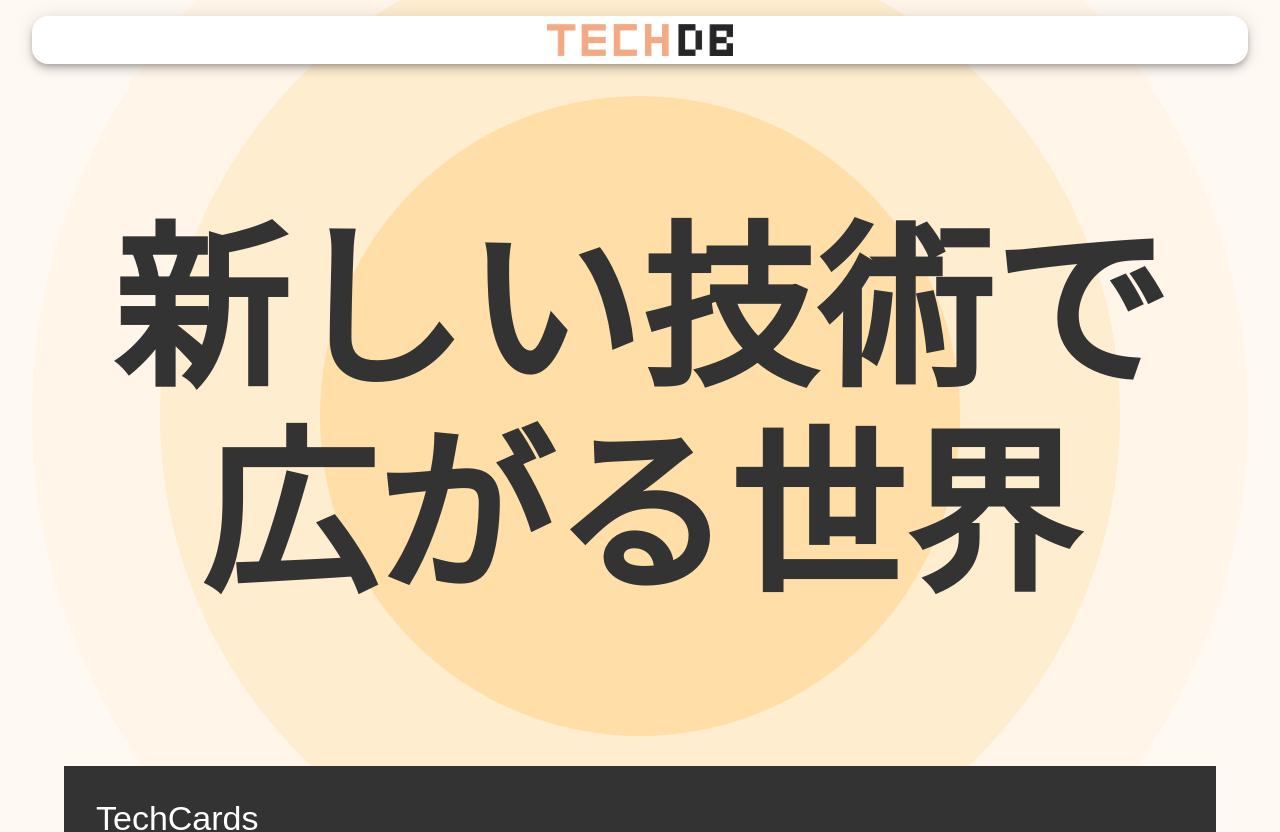
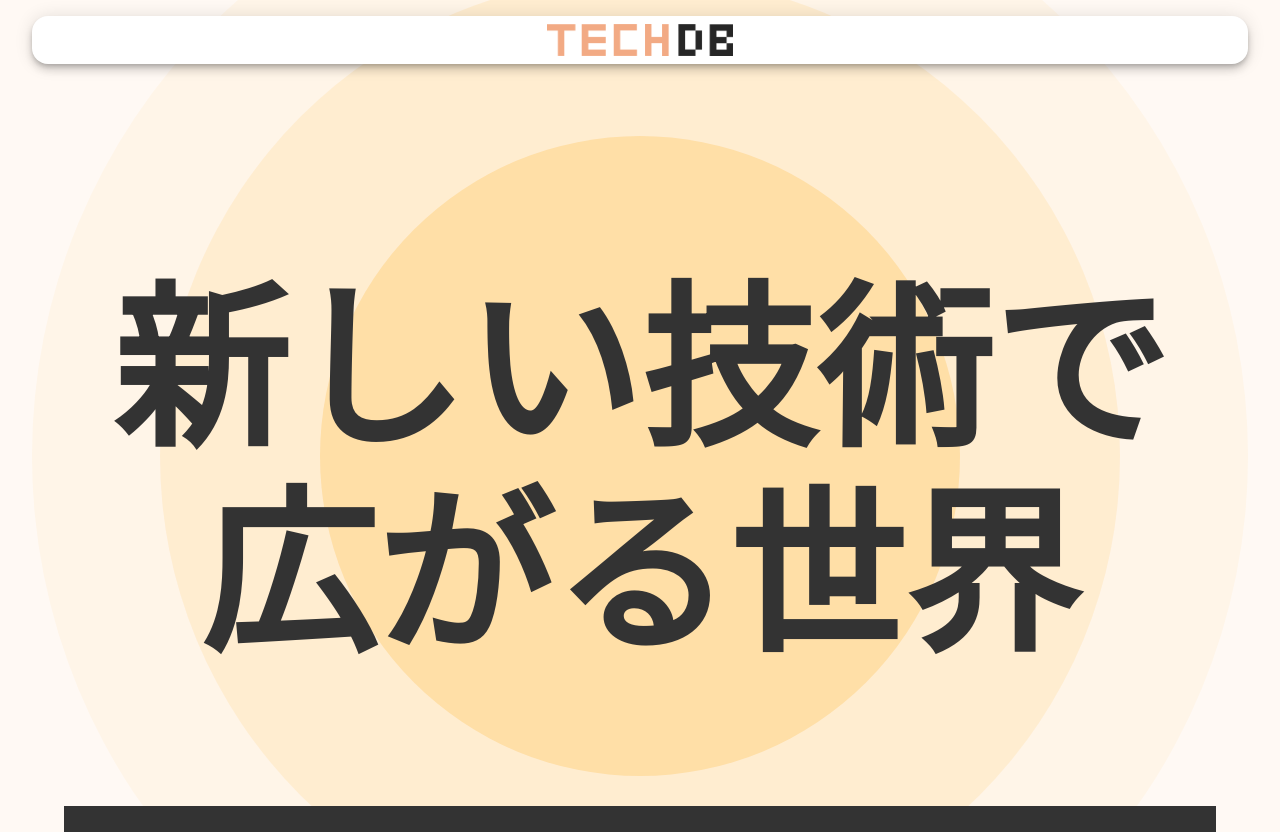
Before and after one commit to nakaji-nandaina/techdb, a React (Create React App) app: page / in a window 1280 px wide. Shown: the top 832 px of the page. Built offline with nearby package versions, Linux system fonts and the light colour scheme.

Commit message:
キャッチコピーとその他コンポーネントとの位置調整

```diff
--- a/src/components/Catchphrase.tsx
+++ b/src/components/Catchphrase.tsx
@@ -44,6 +44,33 @@ const CatchphraseContainer = styled(Box)(({ theme }) => ({
     height: '100vh',
     position: 'relative',
     textAlign: 'center',
+    marginTop: 'auto',
+    marginBottom: 'auto',
+    [theme.breakpoints.down( 'md')]: {
+        paddingTop: '-20vh',
+        paddingBottom: '-20vh',
+        marginTop: '-20vh', // 900pxから1200pxの画面サイズ
+        marginBottom:'-20vh'
+    },
+    [theme.breakpoints.between('sm', 'md')]: {
+        paddingTop: '-15vh',
+        paddingBottom: '-15vh',
+        marginTop: '-15vh', // 900pxから1200pxの画面サイズ
+        marginBottom:'-15vh'
+    },
+    [theme.breakpoints.between('md', 'lg')]: {
+        paddingTop: '-10vh',
+        paddingBottom: '-10vh',
+        marginTop: '-10vh', // 900pxから1200pxの画面サイズ
+        marginBottom: '-10vh',
+    },
+    [theme.breakpoints.up('lg')]: {
+        paddingTop: '5vh',
+        paddingBottom: '-5vh',
+        marginTop: '5vh', // 900pxから1200pxの画面サイズ
+        marginBottom: '-5vh',
+    },
+    //paddingTop: '5vh',
     //backgroundColor: 'white',][
 }));
 
@@ -57,7 +84,7 @@ const CatchphraseText = styled(Typography)(({ theme }) => ({
       fontSize: '3rem',
     },
     [theme.breakpoints.between('sm', 'md')]: {
-        fontSize: '6rem', // 900pxから1200pxの画面サイズ
+        fontSize: '5rem', // 900pxから1200pxの画面サイズ
     },
     [theme.breakpoints.up('lg')]: {
       fontSize: '11rem',
```
